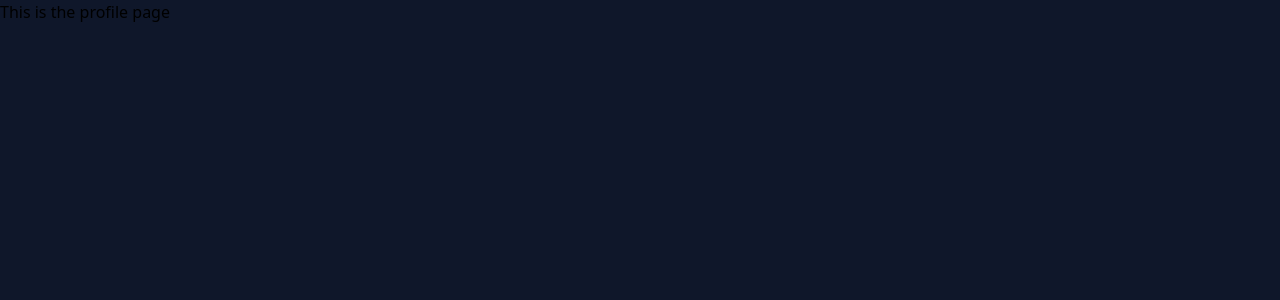
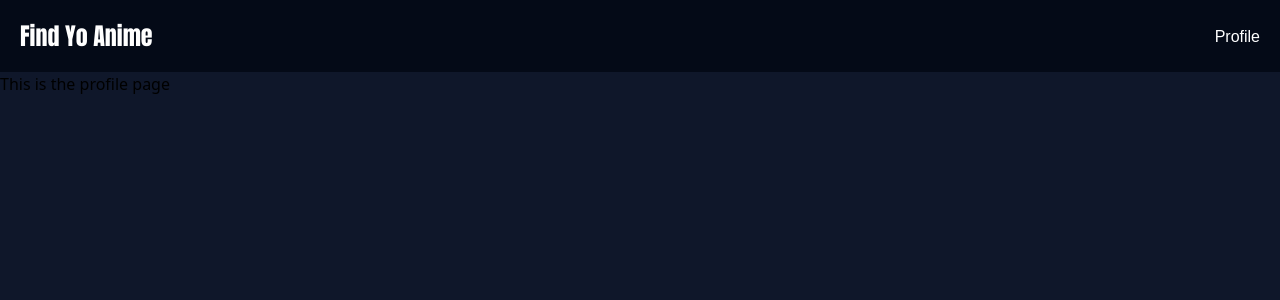
Before and after one commit to Opranicus/FindYoAnime, a Next.js app: page /profile in a window 1280 px wide. Shown: the top 300 px of the page. Built offline with nearby package versions, Linux system fonts and the light colour scheme; a web font is replaced by a local one.

Commit message:
Really really small change

```diff
--- a/app/layout.tsx
+++ b/app/layout.tsx
@@ -1,5 +1,8 @@
 import "./globals.css";
 import {anton} from '@/utils/fonts';
+import NavBar from "@/components/NavBar";
+import { createClient } from "@/utils/supabase/server";
+
 type Props = {
   children: React.ReactNode;
   modal: React.ReactNode;
@@ -11,6 +14,7 @@ export default function RootLayout({ children, modal }: Props) {
       lang="en"
     >
       <body className={`min-h-screen bg-[#0F172A]`}>
+        <NavBar />
         {children}
         {modal}
       </body>
--- a/app/page.tsx
+++ b/app/page.tsx
@@ -47,7 +47,6 @@ export default function HomePage() {
 
   return (
     <div>
-      <NavBar />
       <div className="m-5">
 
         <SearchField
```
